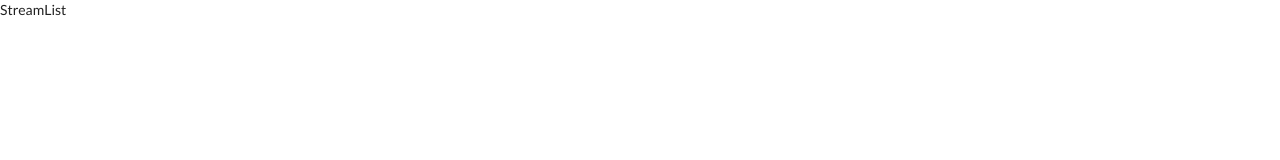
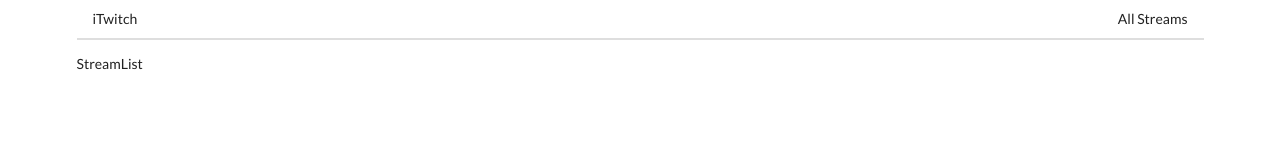
Before and after one commit to anupamroy8/Twitch-clone-client, a React app: page / in a window 1280 px wide. Built offline with nearby package versions, Linux system fonts and the light colour scheme.

Commit message:
google api script added

```diff
--- a/public/index.html
+++ b/public/index.html
@@ -9,6 +9,7 @@
       name="description"
       content="Web site created using create-react-app"
     />
+    <script src="https://apis.google.com/js/api.js"></script>
     <link rel="apple-touch-icon" href="%PUBLIC_URL%/logo192.png" />
     <link
       rel="stylesheet"
--- a/src/components/App.js
+++ b/src/components/App.js
@@ -5,11 +5,14 @@ import StreamEdit from "./streams/StreamEdit";
 import StreamDelete from "./streams/StreamDelete";
 import StreamList from "./streams/StreamList";
 import StreamShow from "./streams/StreamShow";
+import Header from "./Header";
 
 const App = () => {
   return (
+    <div className="ui container">
       <BrowserRouter>
         <div>
+          <Header />
           <Route path="/" exact component={StreamList} />
           <Route path="/streams/new" exact component={StreamCreate} />
           <Route path="/streams/edit" exact component={StreamEdit} />
@@ -17,6 +20,7 @@ const App = () => {
           <Route path="/streams/show" exact component={StreamShow} />
         </div>
       </BrowserRouter>
+    </div>
   );
 };
 
--- a/src/components/Header.js
+++ b/src/components/Header.js
@@ -5,7 +5,7 @@ const Header = () => {
   return (
     <div className="ui secondary pointing menu">
       <Link to="/" className="item">
-        Twitch
+        iTwitch
       </Link>
       <div className="right menu">
         <Link to="/" className="item">
```
Lines whose indentation alone changed are shown as unchanged.
